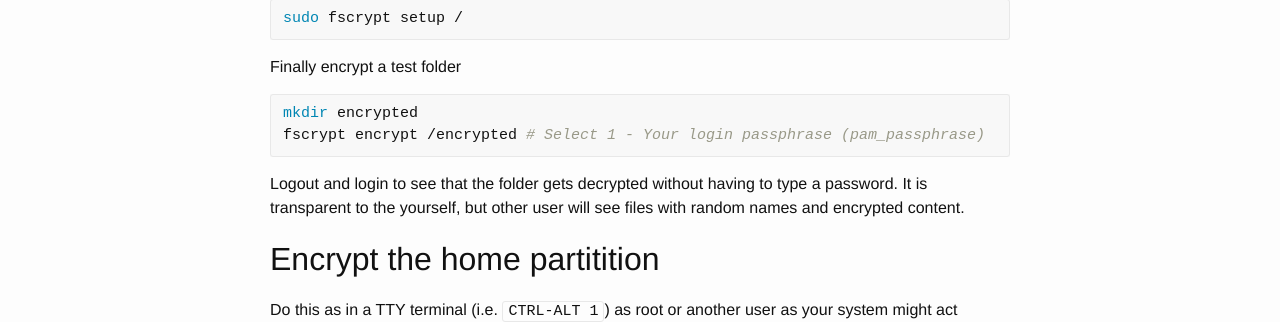
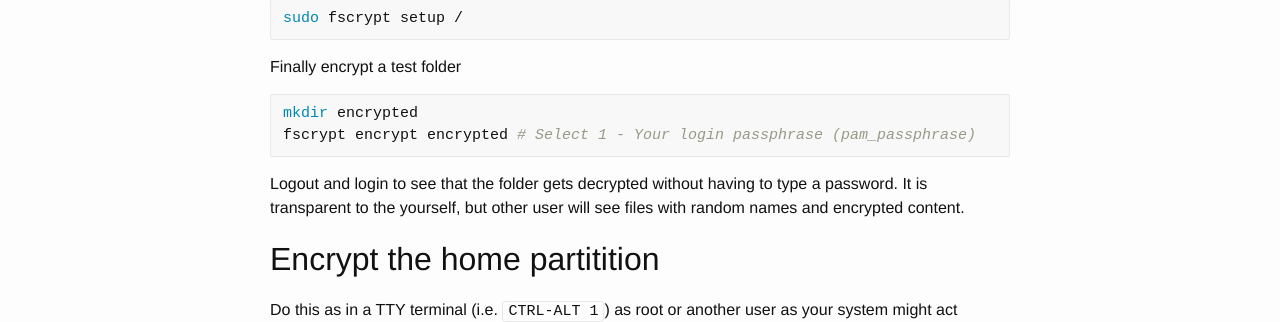
Before and after one commit to tlbdk/tlbdk.github.io, a Jekyll site: the page built from _posts/2018-10-22-fscrypt.md, in a window 1280 px wide. Shown: the part 1515-1837 px from the top of the page. Built offline with Jekyll 4.4.1, drawn with Linux system fonts in a browser that asks for light colours.

Commit message:
Fix minor typo
closes #2

````diff
--- a/_posts/2018-10-22-fscrypt.md
+++ b/_posts/2018-10-22-fscrypt.md
@@ -81,7 +81,7 @@ Finally encrypt a test folder
 
 ``` bash
 mkdir encrypted
-fscrypt encrypt /encrypted # Select 1 - Your login passphrase (pam_passphrase)
+fscrypt encrypt encrypted # Select 1 - Your login passphrase (pam_passphrase)
 ```
 
 Logout and login to see that the folder gets decrypted without having to type a password. It is transparent to the yourself, but other user will see files with random names and encrypted content.
````
